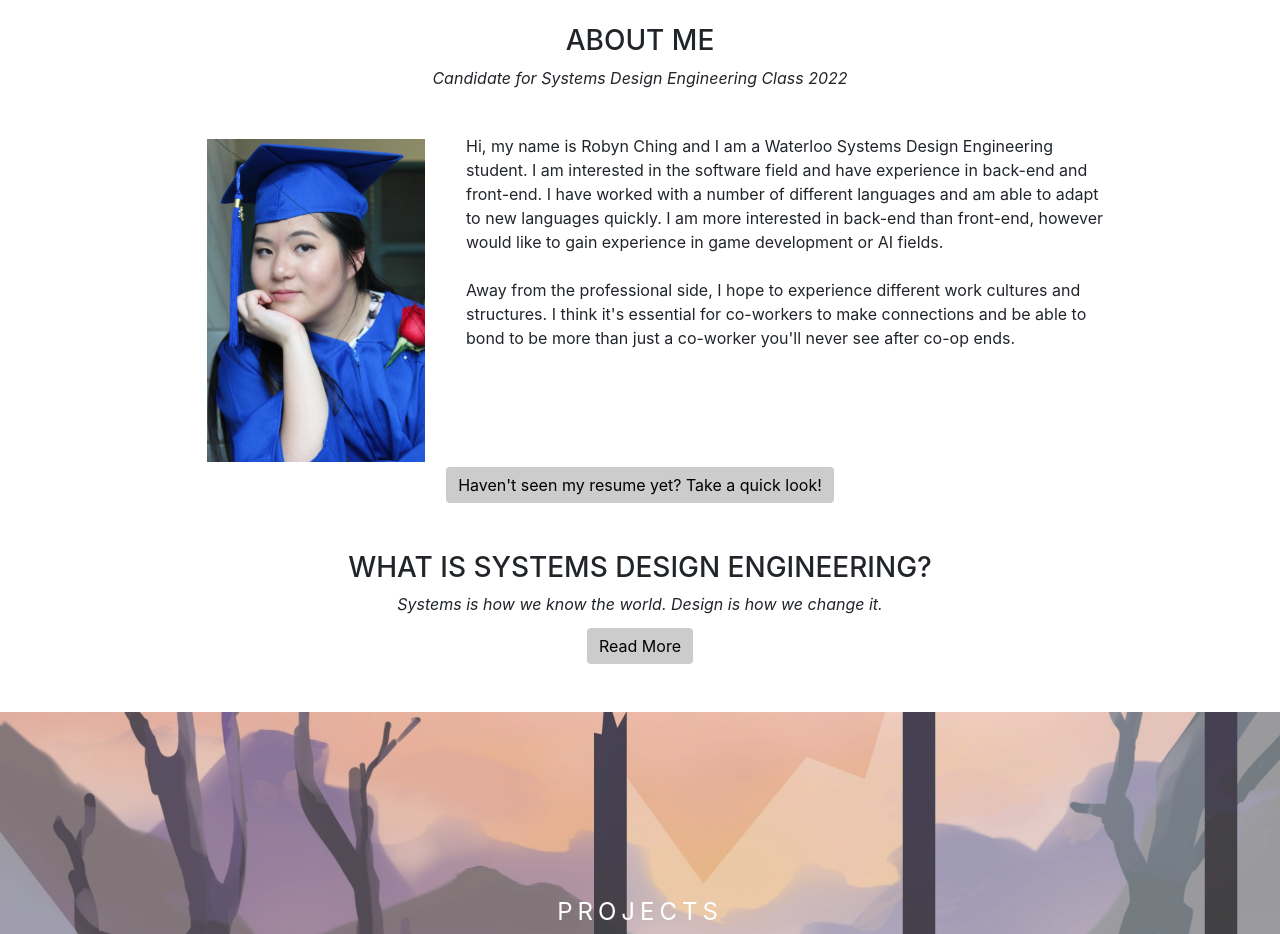
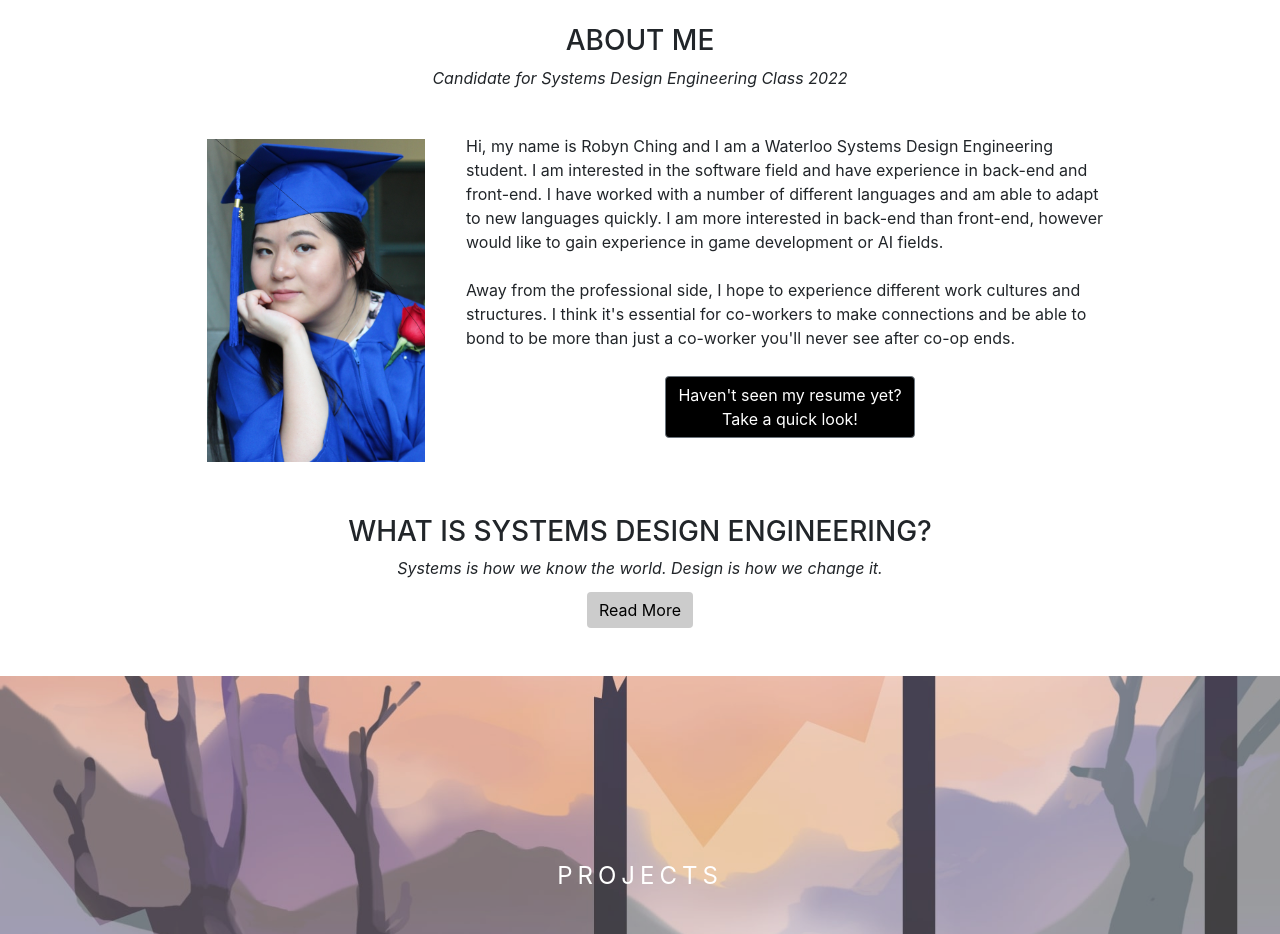
Before and after one commit to rochi138/personal-website-repo, a React (Create React App) app: page / in a window 1280 px wide. Shown: the part 840-1774 px from the top of the page. Built offline with nearby package versions, Linux system fonts and the light colour scheme.

Commit message:
Resume button position

```diff
--- a/src/pages/HomePage.js
+++ b/src/pages/HomePage.js
@@ -56,11 +56,13 @@ export default class Home extends Component{
             <div className={ stylesHome.subTitle }>Candidate for Systems Design Engineering Class 2022</div>
             <div className={ stylesHome.floatContainer }>
               <img src={ require( '../images/robynProfile.JPG' ) } class="w3-round w3-image" alt="Profile" className={ stylesHome.profilePic } />
+              <div style={{ display: "flex", flexDirection: "column", alignItems: "center" }}>
               <div style={{ textAlign: "left", marginBottom: "1em" }} dangerouslySetInnerHTML={ { __html: source.aboutMe.text } }/>
+              <Button style={{ backgroundColor:"black", marginTop: "10px" }}>
+              <a class="w3-button w3-padding-large w3-light-grey" style={{marginTop: "64px", color: "white" }} href="https://github.com/rochi138/personal-website-repo/raw/master/src/documents/Robyn%20Ching%20-%20Resume%202018%20Co-op.pdf" target="_blank" rel="noopener noreferrer">Haven't seen my resume yet?<br />Take a quick look!</a>
+            </Button>
             </div>
-            <Button className={ stylesHome.resumeButton } style={{ backgroundColor: "#ccc", border: "none" }}>
-              <a class="w3-button w3-padding-large w3-light-grey" style={{marginTop: "64px", color: "black" }} href="https://github.com/rochi138/personal-website-repo/raw/master/src/documents/Robyn%20Ching%20-%20Resume%202018%20Co-op.pdf" target="_blank" rel="noopener noreferrer">Haven't seen my resume yet? Take a quick look!</a>
-            </Button>
+            </div>
           </div>
           <div className={ stylesHome.sectionContainer} id="whatissyde" style={{paddingTop: "0"}}>
             <h3>WHAT IS SYSTEMS DESIGN ENGINEERING?</h3>
--- a/src/pages/Website.json
+++ b/src/pages/Website.json
@@ -9,7 +9,7 @@
         "src": "react-js",
         "alt": "React JS logo"
       },
-      "summary": "This website was created because I'm more than just a one page resume. I'm also a website with a lot of links, images and text. <br /><br />The real reason is because my second co-op job was at <a href=\"https://www.peekapak.com/\" target=\"_blank\" rel=\"noopener noreferrer\">Peekapak</a> as a Frontend developere. The four months there made me reflect on some parts of myself and how I can use my time there to my greatest advantage.<br /><br />This site appeals to my personal beliefs and short-comings.<ul><li>I wanted to walk away with a tangible representation of the knowledge and skills I gained from this experience.</li><li>I often forget syntax and how to connect various parts of code together. This is a template of re-usable code for personal use.</li><li>I learn best by applying what I learned in a practical way. By creating a website on my own, from start to end I can understand the process of implementing JavaScript, SCSS and Bootstrap.</li></ul>Created to impress you."
+      "summary": "This website was created because I'm more than just a one page resume. I'm also a website with a lot of links, images and text. <br /><br />The real reason is because my second co-op job was at <a href=\"https://www.peekapak.com/\" target=\"_blank\" rel=\"noopener noreferrer\">Peekapak</a> as a Frontend developer. The four months there made me reflect on some parts of myself and how I can use my time there to my greatest advantage.<br /><br />This site appeals to my personal beliefs and short-comings.<ul><li>I wanted to walk away with a tangible representation of the knowledge and skills I gained from this experience.</li><li>I often forget syntax and how to connect various parts of code together. This is a template of re-usable code for personal use.</li><li>I learn best by applying what I learned in a practical way. By creating a website on my own, from start to end I can understand the process of implementing JavaScript, SCSS and Bootstrap.</li></ul>Created to impress you."
     },
     {
       "componentName": "SlideshowComponent",
```
